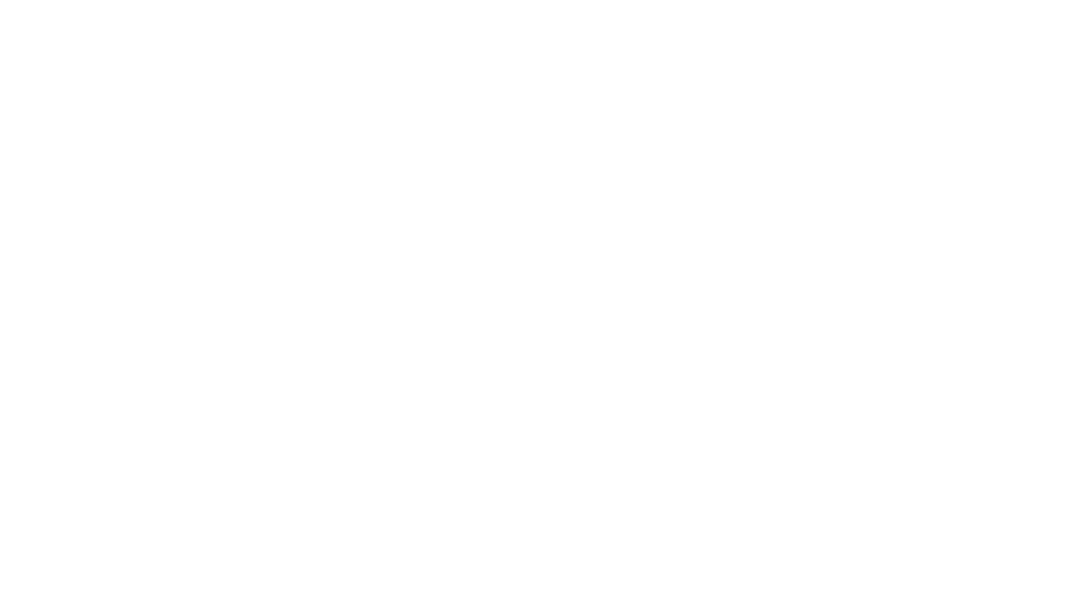
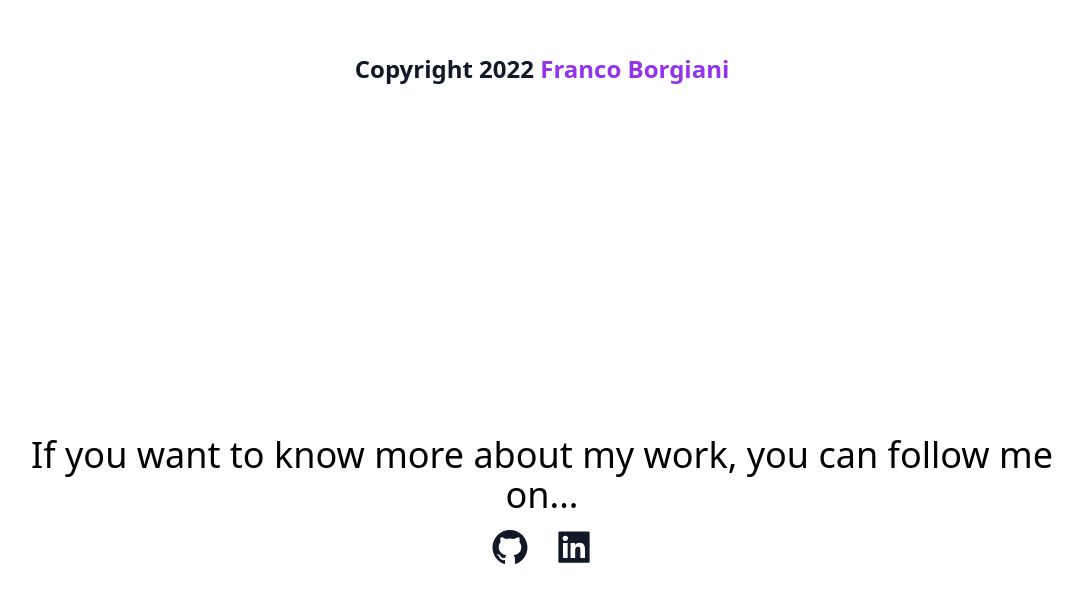
Before and after one commit to borgi-101/dark-portfolio-next, a Next.js app: page /about in a window 1280 px wide. Shown: the part 699-1302 px from the top of the page, without its empty margins (98-1181 px from the left). Before the commit the page ends 800 px from the top, so only its background shows below. Built offline with nearby package versions, Linux system fonts and the light colour scheme.

Commit message:
[ADD] contact section in about and footer component

```diff
--- /dev/null
+++ b/components/Footer.jsx
@@ -0,0 +1,9 @@
+import Link from "next/link"
+const Footer =({darkmode})=>{
+  return(
+    <footer className={`duration-500 fixed left-0 right-0 bottom-0 py-4 font-semibold ${darkmode ? 'text-white bg-gray-800' : 'text-gray-900 bg-white'}`}>
+      Copyright 2022 <Link href="https://www.linkedin.com/in/francoborgiani/"><a><span className={`${darkmode? 'text-blue-300' : 'text-purple-600'}`}>Franco Borgiani</span></a></Link>
+    </footer>
+  )
+}
+export default Footer;
--- a/components/Header.jsx
+++ b/components/Header.jsx
@@ -13,7 +13,7 @@
 	return (
 
 
-		<header className={`${darkmode ?
+		<header className={`z-50 ${darkmode ?
 			`duration-500 bg-gray-800 text-pink-50
             fixed top-0 left-0 right-0 bg-opacity-50 backdrop-blur-sm ` :
 			`duration-500 bg-pink-50 text-gray-800
--- a/package.json
+++ b/package.json
@@ -27,6 +27,7 @@
   "devDependencies": {
     "aos": "^2.3.4",
     "autoprefixer": "^10.4.2",
+    "eslint-plugin-react": "^7.28.0",
     "gh-pages": "^3.2.3",
     "next": "^12.0.8",
     "postcss": "^8.4.5",
--- a/pages/about/index.js
+++ b/pages/about/index.js
@@ -1,25 +1,47 @@
-import { useContext, useEffect } from "react";
-import ThemeContext from "../../context/ThemeContext";
-import Aos from "aos";
-import "aos/dist/aos.css";
+import { useContext, useEffect } from 'react';
+import ThemeContext from '../../context/ThemeContext';
+import { AiFillGithub, AiFillLinkedin } from 'react-icons/ai';
+import Link from "next/link";
+import Aos from 'aos';
+import Footer from "../../components/Footer";
+import 'aos/dist/aos.css';
 
 const About = () => {
   useEffect(() => {
     Aos.init({ duration: 500 });
-  }, [])
+  }, []);
 
-  const { darkmode, setDarkmode } = useContext(ThemeContext);
+  const { darkmode } = useContext(ThemeContext);
   return (
     <div className="w-full h-full max-w-6xl mx-auto text-2xl text-center text-pink-100 md:px-8">
       <section className="grid h-screen max-w-6xl px-6 mx-auto place-content-center">
         <div data-aos="fade-up" >
-          <h1 className={`max-w-6xl md:text-4xl  ${darkmode ? "text-white" : "text-black"}`}>
+          <h1 className={`max-w-6xl md:text-4xl  ${darkmode ? 'text-white' : 'text-black'}`}>
             I'm 18, I'm a tech student, and lover at linux, In my free time I drink cofee, and read about tech. I love run, and I try do it every day.
           </h1>
         </div>
       </section>
-
+      <section className="grid h-screen max-w-6xl px-6 mx-auto place-content-center">
+        <div data-aos="fade-up" >
+          <h1 className={`max-w-6xl md:text-4xl  ${darkmode ? 'text-white' : 'text-black'}`}>
+            If you want to know more about my work, you can follow me on...
+          </h1>
+          <nav className='flex justify-center mt-3'>
+            <Link href="https://github.com/borgi-101">
+              <a>
+                <AiFillGithub className={`duration-500 w-10 h-10 mx-3 ${darkmode ? 'text-white hover:text-blue-500' : 'text-gray-900 hover:text-purple-700'}` }/>
+              </a>
+            </Link>
+            <Link href="https://linkedin.com/in/francoborgiani">
+              <a>
+                <AiFillLinkedin className={`duration-500 w-10 h-10 mx-3 ${darkmode ? 'text-white hover:text-blue-500' : 'text-gray-900 hover:text-purple-700'}` }/>
+              </a>
+            </Link>
+          </nav>
+        </div>
+      </section>
+      <Footer darkmode={darkmode} />
     </div>
-  )
-}
+  );
+};
 export default About;
```
Also changed, not shown: 4 other files (tests, documents, lock files or other folders).
